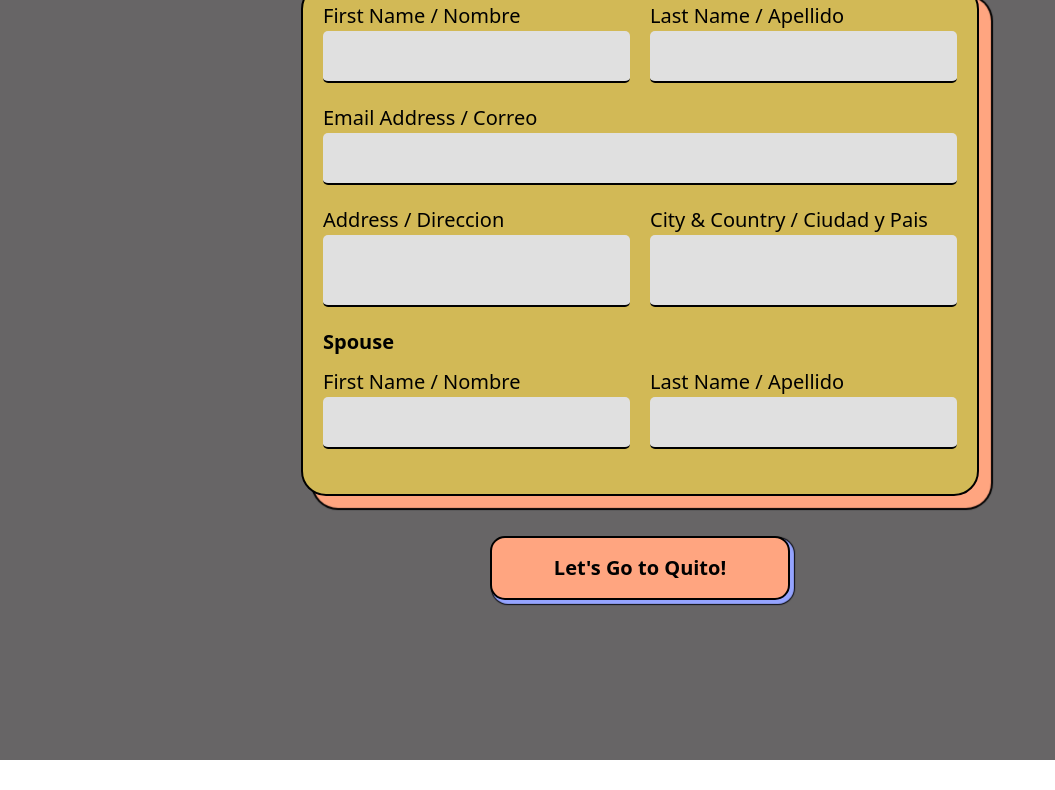
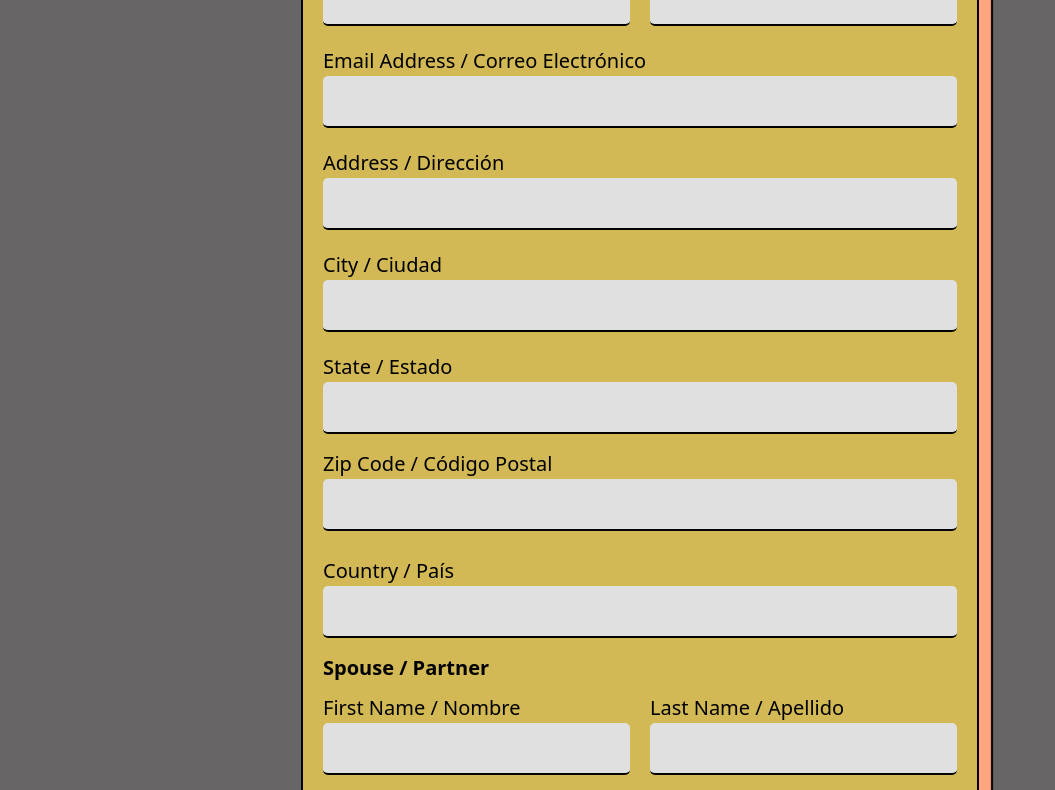
Before and after one commit to imstilllearningok/netlify_public, a plain HTML site: page index.html in a window 1280 px wide. Shown: the part 269-1059 px from the top of the page, without its empty margins (0-1055 px from the left). Before the commit the page ends 1029 px from the top, so only its background shows below. Drawn offline with nearby package versions, Linux system fonts and the light colour scheme; files that its build step writes are made by us from their sources.

Commit message:
Update index.html

```diff
--- a/index.html
+++ b/index.html
@@ -1,77 +1,130 @@
 
 <link rel="stylesheet" href="https://cdn.jsdelivr.net/npm/@picocss/pico@1/css/pico.min.css">
-  <link rel="stylesheet" type="text/css"  href="static/test.css"/>
+  <link rel="stylesheet" type="text/css" href="../static/test.css" />
 
-  <main class="container">
+  <!-- <link href="https://fonts.googleapis.com/css2?family=EB+Garamond:ital,wght@0,500;1,500&family=Lato:ital,wght@1,300&family=Playfair+Display:ital@1&display=swap" rel="stylesheet"> -->
+  <!-- <link href="https://fonts.googleapis.com/css2?family=Cormorant+Garamond:ital,wght@1,500;1,700&family=Noticia+Text:wght@700&family=Prata&display=swap" rel="stylesheet"> -->
+  <!-- <link href="https://fonts.googleapis.com/css2?family=Edu+TAS+Beginner:wght@400;600&family=Kay+Pho+Du:wght@500&family=Libre+Franklin:wght@500&family=Playfair+Display:ital@0;1&display=swap" rel="stylesheet"> -->
+  <link href="https://fonts.googleapis.com/css2?family=Gelasio:ital@0;1&family=Jost:ital,wght@0,300;1,300&family=Nunito+Sans:ital,opsz,wght@0,6..12,600;1,6..12,300&display=swap" rel="stylesheet">
 
-    <section id="preview">
-     <h1 id="join">Join Our Address Book</h1>
-      <h1>Maria Elisa Vallejo Teran</h1>
-      <h2>&</h2>
-      <h1>Randolph Macon Richardson V</h1>
 
-<section id="form" action="/address_collection" method="post">
+  <!-- <a class="photo-wrap" href="#"><img class="photo" src="static/IMG_7923.JPG" alt="Lion"> -->s
 
-      <form>
+  <main class="container" id="container">
+
+
+    <div class="main">
+      <img src="/static/IMG_7923 (1).JPG" class="resize"/>
+   </div>
+
+    <section id="header"></section>
+    <section id="no-submit">
+
+
+
+
+
+      <!-- <section id="form" action="/address_collection" method="post"> -->
+
+        <form name="address-book"
+        onSubmit = "Submit"
+        action="/thank-you/"
+        method="POST"
+        data-netlify="true">
+
 
         <div class="grid">
 
-          <label for="text">
+          <label for="firstname1">
             First Name / Nombre
-          <input type="text" id="text" name="text" placeholder="" required/>
+            <input type="text" id="firstname1" name="firstname1" placeholder="" required
+            oninvalid="this.setCustomValidity('!')"
+            oninput="this.setCustomValidity('')"/>
           </label>
 
-          <label for="text">
+          <label for="lastname1">
             Last Name / Apellido
-          <input type="text" id="text" name="text" placeholder="" required />
+          <input type="text" id="lastname1" name="lastname1" placeholder="" required
+          oninvalid="this.setCustomValidity('!')"
+          oninput="this.setCustomValidity('')"/>
           </label>
 
         </div>
 
           <label for="email">
-            Email Address / Correo
-          <input type="email" id="email" name="email" placeholder="" required />
+            Email Address / Correo Electrónico
+          <input type="email" id="email" name="email" placeholder="" required
+          oninvalid="this.setCustomValidity('!')"
+          oninput="this.setCustomValidity('')"/>
           </label>
 
-        <div class="grid">
+
 
           <label for="address">
-            Address / Direccion
-          <input type="address" id="email" name="email" placeholder="" required />
+            Address / Dirección
+          <input type="textarea" id="address" name="address" placeholder="" required
+          oninvalid="this.setCustomValidity('!')"
+          oninput="this.setCustomValidity('')"/>
           </label>
 
-          <label for="address">
-            City & Country / Ciudad y Pais
-          <input type="address" id="email" name="email" placeholder="" required />
+
+
+          <label for="city">
+            City / Ciudad
+          <input type="text" id="city" name="city" placeholder="" required
+          oninvalid="this.setCustomValidity('!')"
+          oninput="this.setCustomValidity('')"/>
           </label>
 
-          </div>
+          <div class="grid">
+
+          <label for="state">
+            State / Estado
+            <input type="text" id="state" name="state" placeholder="" required
+            oninvalid="this.setCustomValidity('!')"
+            oninput="this.setCustomValidity('')"/>
+
+            <label for="zip">
+              Zip Code / Código Postal
+              <input type="number" id="zip" name="zip" placeholder="" required
+              oninvalid="this.setCustomValidity('!')"
+              oninput="this.setCustomValidity('')"/>
+
+            </div>
+
+          <label for="country">
+            Country / País
+            <input type="text" id="country" name="country" placeholder="" required
+            oninvalid="this.setCustomValidity('!')"
+            oninput="this.setCustomValidity('')"/>
 
 
 
 
 
+<legend><strong>Spouse / Partner </strong></legend>
 
-<legend><strong>Spouse </strong></legend>
-
-<div class="grid">
-          <label for="text">
+      <div class="grid">
+          <label for="spouse_firstname">
             First Name / Nombre
-          <input type="text" id="text" name="text" placeholder="" />
+          <input type="text" id="spouse_firstname" name="spouse_firstname" placeholder="" />
           </label>
 
-          <label for="text">
+          <label for="spouse_lastname">
             Last Name / Apellido
-          <input type="text" id="text" name="text" placeholder="" />
+          <input type="text" id="spouse_lastname" name="spouse_lastname" placeholder="" />
           </label>
         </div>
 
 
-      </form>
 
-      <button type="submit" onclick="event.preventDefault()">Let's Go to Quito!</button>
-
-    </section>
+      </section>
 
 
+
+
+      <button type="submit"></button>
+
+    </form>
+
   </main>
```
